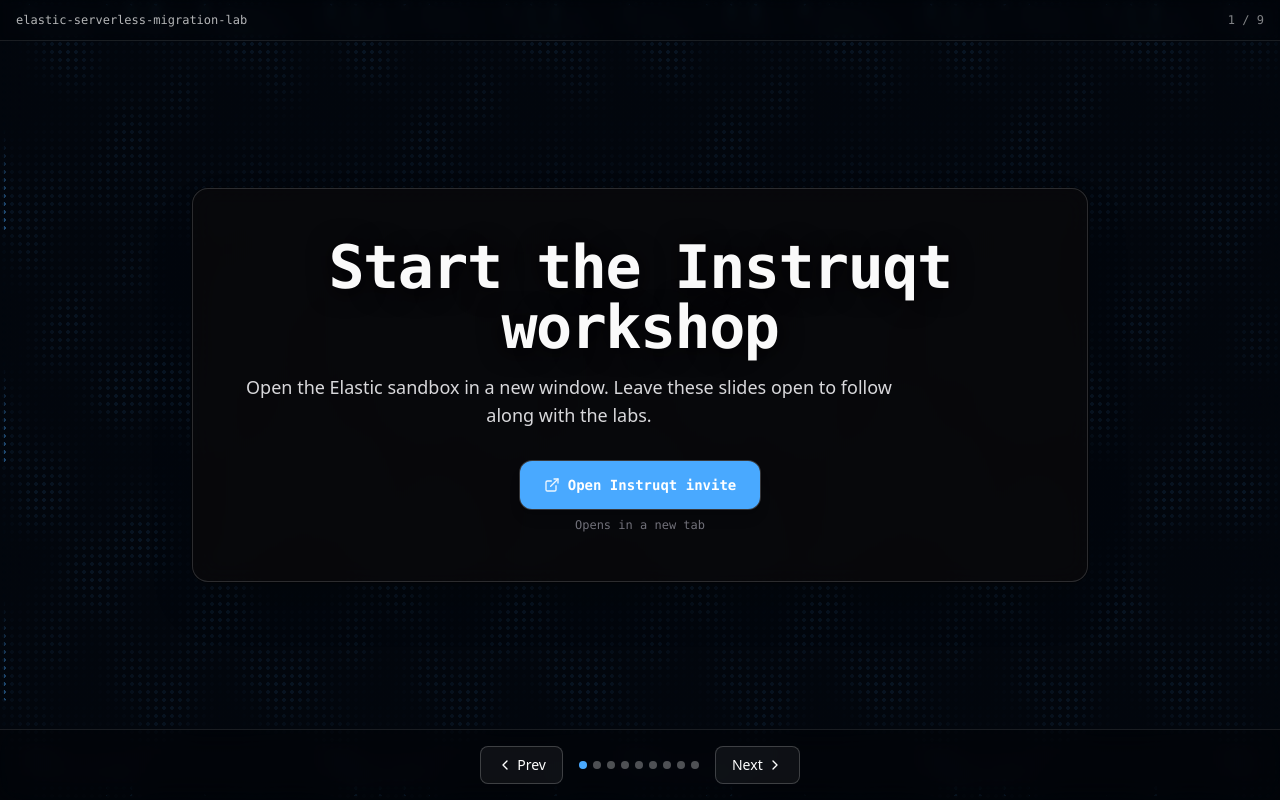
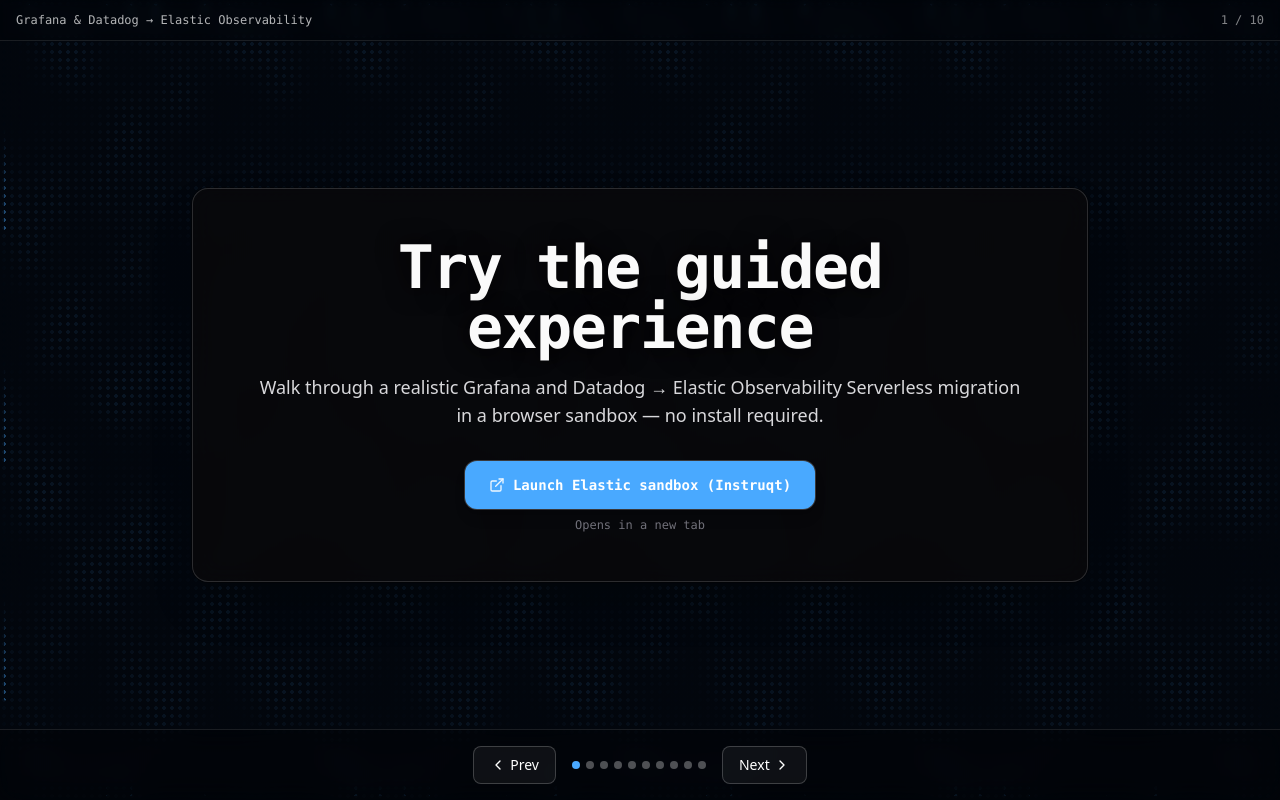
Before and after one commit to poulsbopete/dashboard-alert-migration, a React (Vite) app in the folder slides/: page / in a window 1280 px wide. Built offline with nearby package versions, Linux system fonts and the light colour scheme.

Commit message:
slides: reframe deck for Grafana/Datadog customers moving to Elastic
Made-with: Cursor

```diff
--- a/slides/src/SlideDeck.tsx
+++ b/slides/src/SlideDeck.tsx
@@ -25,105 +25,141 @@ const INSTRUQT_INVITE = "https://play.instruqt.com/elastic/invite/fmt96ftdm41w";
 
 const SLIDES: Slide[] = [
   {
-    title: "Start the Instruqt workshop",
+    title: "Try the guided experience",
     subtitle:
-      "Open the Elastic sandbox in a new window. Leave these slides open to follow along with the labs.",
+      "Walk through a realistic Grafana and Datadog → Elastic Observability Serverless migration in a browser sandbox — no install required.",
     workshopUrl: INSTRUQT_INVITE,
-    workshopLinkLabel: "Open Instruqt invite",
+    workshopLinkLabel: "Launch Elastic sandbox (Instruqt)",
   },
   {
-    title: "Grafana & Datadog → Elastic Observability Serverless",
-    subtitle: "Migration workshop deck",
+    title: "Why teams re-home Grafana & Datadog on Elastic",
+    subtitle:
+      "Customers want fewer silos between metrics stores, log pipelines, and APM — without re-authoring years of dashboards from a blank canvas.",
     bullets: [
-      "OTLP → managed mOTLP · logs-*, metrics-*, traces-*",
-      "Two labs: 20 Grafana + 10 Datadog dashboards",
+      "One managed stack for logs, metrics, and traces (Elastic Observability) instead of bolting together separate vendors and query languages.",
+      "OpenTelemetry-native ingest fits how you already ship telemetry — including dual-publish or gradual cutover from existing collectors.",
+      "ES|QL and Lens give analysts one executable language across signals, with Kibana as a single operations and executive surface.",
+      "APIs and automation matter at enterprise scale: dashboards and alerting should be versionable, repeatable, and CI-friendly — not only UI clicks.",
+    ],
+  },
+  {
+    title: "What this story demonstrates",
+    subtitle:
+      "A credible slice of a real migration: representative Grafana and Datadog assets land as reviewable Kibana content on Serverless.",
+    bullets: [
+      "A multi-service OTLP footprint — the same pattern customers use when standardizing on Elastic managed ingest.",
+      "Dozens of Grafana-style and Datadog-style dashboards exercised end-to-end so you can stress-test classification, ES|QL, and stakeholder review.",
+      "Alert artifacts travel the same automation spine as dashboards — drafts first, then human approval before production enforcement.",
+      "Everything you see is reproducible from source exports + automation — the same ingredients you would pipeline internally.",
     ],
   },
   {
     title: "Elastic by the numbers",
     subtitle:
-      "Illustrative migration efficiency — for executive and practitioner decks. Your timelines depend on panel mix, ES|QL tuning, and change windows.",
+      "Directional benefits we use in customer business cases — your timelines depend on panel complexity, security reviews, and cutover windows.",
     statCards: [
       {
         figure: "4–10×",
-        title: "Less hands-on dashboard time",
+        title: "Less manual dashboard work",
         caption:
-          "Typical planning range we see when bulk conversion + Dashboards API publish replace hand-rebuilding every chart for each source board.",
+          "Planning teams often see this range when bulk conversion plus Dashboards API publish replaces hand-rebuilding every visualization from scratch.",
       },
       {
         figure: "30",
-        title: "Dashboards in this workshop",
-        caption: "20 Grafana + 10 Datadog exports — same two-stage path you can repeat at customer scale.",
+        title: "Dashboards in this journey",
+        caption:
+          "Twenty Grafana-style and ten Datadog-style boards — enough volume to prove classification, not just a happy-path demo.",
       },
       {
         figure: "2",
-        title: "Pipeline stages",
-        caption: "Convert JSON → draft (*-elastic-draft.json), then publish Lens + optional alert rules to Kibana APIs.",
+        title: "Controlled phases",
+        caption:
+          "Phase 1: preserve source intent in structured drafts (PromQL, Datadog queries). Phase 2: publish executable ES|QL in Lens via API.",
       },
       {
         figure: "Hours",
-        title: "Bulk publish window (often)",
+        title: "Time to a reviewable wave",
         caption:
-          "What once stretched across analyst-days per wave can compress to a scripted run, smoke tests, and review — then re-run after tuning WORKSHOP_*.",
+          "Many waves that once consumed analyst-days compress to scripted runs, validation, and SME sign-off — then rerun as you tune mappings.",
       },
       {
         figure: "1",
-        title: "OTLP spine",
-        caption: "One managed ingest story for logs, metrics, and traces — fewer parallel integrations during cutover.",
+        title: "Unified ingest plane",
+        caption:
+          "One OTLP-oriented path for logs, metrics, and traces — fewer parallel integrations while you sunset legacy backends.",
       },
       {
         figure: "4",
-        title: "Monitor drafts (Lab 2)",
-        caption: "Sample Datadog monitor JSON → Kibana rule drafts — same API-first story as dashboards for alert cutover.",
+        title: "Sample alert definitions",
+        caption:
+          "Representative Datadog monitor-style JSON becomes Kibana rule drafts — the same governance model as migrated dashboards.",
       },
     ],
   },
   {
-    title: "Telemetry path",
+    title: "Your telemetry, Elastic’s managed pipeline",
+    subtitle:
+      "Elastic Observability Serverless speaks OTLP fluently — the open standard teams already adopt alongside Grafana and Datadog agents.",
     bullets: [
-      "Python OTLP fleet + Alloy :4317/:4318",
-      "Prometheus scrape (Alloy self-metrics)",
-      "Authorization: ApiKey → Elastic ingest endpoint",
+      "Collectors and agents forward gRPC/HTTP OTLP; Elastic managed ingest terminates with sensible defaults for production cardinality.",
+      "Prometheus-compatible scrape still fits sidecars and service meshes — Elastic becomes the sink, not another siloed Prometheus clone.",
+      "Scoped API keys and Org security align with how enterprises govern cross-team observability projects.",
+      "In the guided sandbox, live telemetry confirms Lens and Discover against real series — not screenshots.",
     ],
   },
   {
-    title: "Two-stage conversion to ES|QL",
+    title: "A deliberate two-stage migration",
+    subtitle:
+      "Reduce risk: separate “capture legacy intent” from “publish executable analytics” so auditors and SREs stay aligned.",
     bullets: [
-      "Stage 1: grafana_to_elastic.py / datadog_dashboard_to_elastic.py → draft JSON (PromQL or Datadog q preserved in migration.*)",
-      "Stage 2: publish_grafana_drafts_kibana.py → Lens ES|QL + Dashboards API",
+      "Stage 1 — Ingest source-of-truth exports (Grafana JSON, Datadog dashboards/monitors) and emit Elastic-oriented drafts with traceable metadata.",
+      "Stage 2 — Publish Lens panels and rules through Kibana APIs, with ES|QL grounded in your actual indices and naming conventions.",
+      "Original PromQL and Datadog queries remain referenced for transparency — they are not silently reinterpreted inside Elasticsearch.",
+      "Rerun, diff, and promote the same assets through dev → staging → prod — matching how mature platform teams ship change.",
     ],
   },
   {
-    title: "Classification → Lens",
+    title: "From familiar signals to Lens charts",
+    subtitle:
+      "Automation classifies the themes SREs already watch — CPU, latency, HTTP health, Kubernetes signals — then maps them to durable ES|QL.",
     bullets: [
-      "Regex categories: cpu, memory, http, latency, storage (disk proxies), k8s, …",
-      "BUCKET(@timestamp, duration) — WORKSHOP_ESQL_BUCKET_DURATION",
-      "Multi-series: breakdown by service.name",
+      "Pattern recognition groups panels so HTTP saturation, golden signals, and infrastructure proxies land in the right Lens templates.",
+      "Time bucketing follows your duration policy so charts honor SLO windows instead of arbitrary fixed buckets.",
+      "Breakdowns favor dimensions you already standardized — for example service.name — so migrated boards stay comparable week over week.",
+      "Edge cases become explicit in documentation panels: humans refine ES|QL where automation should not guess.",
     ],
   },
   {
-    title: "Lab 1 — Grafana",
+    title: "If you are a Grafana customer today",
+    subtitle:
+      "Classic JSON exports, Grafana Cloud app exports, and Elasticsearch-backed app panels each have a path — preserve dashboard IP as you move runtimes.",
     bullets: [
-      "Path A: migrate_grafana_dashboards_to_serverless.sh",
-      "Path B: Cursor — export KIBANA_URL / ES_API_KEY, grafana_to_elastic + publish",
+      "Bulk dashboard JSON: PromQL stays documented while Lens runs ES|QL against your Elastic data plane — no secret translation black box.",
+      "Kubernetes-hosted Grafana with Elasticsearch datasources can pivot through the same publishing APIs your platform team already automates.",
+      "Operating model: platform SREs run conversion and publish jobs; application owners validate visuals against golden datasets.",
+      "Hands-on sandbox mirrors scripted paths your services team can lift into Jenkins, GitHub Actions, or internal runbooks.",
     ],
   },
   {
-    title: "Lab 2 — Datadog",
+    title: "If you are a Datadog customer today",
+    subtitle:
+      "Dashboard JSON and monitor definitions are assets — ship the same discipline you use for IaC so Elastic inherits governance, not chaos.",
     bullets: [
-      "Path A: migrate_datadog_dashboards_to_serverless.sh",
-      "12 widgets per DD dashboard · optional GRAFANA_IMPORT_FROM / ES app dashboards publisher",
+      "Timeseries, top lists, and query widgets become Lens panels with Datadog q captured for audit — ES|QL is what runs at query time.",
+      "Monitors surface as Kibana alert drafts so SecOps and SREs approve thresholds, connectors, and runbooks before go-live.",
+      "Tag-heavy APM and host maps align with OTLP resource attributes already landing in Elastic — fewer semantic rewrites mid-migration.",
+      "Dense dashboards prove the classification engine: many widgets per board is closer to customer reality than toy samples.",
     ],
   },
   {
-    title: "Before you go — quick checklist",
+    title: "Your next steps with Elastic",
     subtitle:
-      "Use this on the Instruqt sandbox (or your laptop with the same env vars). Maintainer deploy notes live in the GitHub README, not on this slide.",
+      "Treat the sandbox as a rehearsal: the same checklist scales to your first production wave once connectivity and roles are ready.",
     bullets: [
-      "Telemetry: In Discover or Observability, confirm recent data in logs-* and metrics-* (OTLP → Alloy → mOTLP is the default path in this lab).",
-      "Dashboards: In Kibana, open Dashboards — look for titles ending in \"(Grafana import draft)\" or \"(Datadog dashboard import draft)\"; edit a Lens panel to see the ES|QL.",
-      "Alerts (Lab 2): Rules land as drafts — review and tune in Stack Management → Rules before you’d enable them in a real cutover.",
-      "Repeat at scale: Same two-stage idea — convert source JSON → publish with the workshop scripts or your CI — applies to the next wave of boards and monitors.",
+      "Validate ingest: Confirm logs, metrics, and traces you care about appear in Elastic with the tags and services your teams expect.",
+      "Review migrated drafts with dashboard owners: titles, ES|QL, and annotations should pass a human gate before executives rely on them.",
+      "Exercise alerting: Wire notification destinations you already trust, run failure drills, and only then broaden enforcement.",
+      "Industrialize: Check automation into source control, parameterize environments, and schedule the next portfolio slice — volume wins when repeatability wins.",
     ],
   },
 ];
@@ -159,7 +195,7 @@ export function SlideDeck() {
       <div className="relative z-10 flex min-h-screen flex-col">
         <header className="flex items-center justify-between border-b border-white/10 bg-black/20 px-4 py-3 backdrop-blur-sm">
           <span className="font-mono text-xs text-white/70">
-            elastic-serverless-migration-lab
+            Grafana & Datadog → Elastic Observability
           </span>
           <span className="font-mono text-xs text-white/50">
             {i + 1} / {n}
@@ -184,7 +220,7 @@ export function SlideDeck() {
               {slide.title}
             </h1>
             {slide.subtitle ? (
-              <p className="mt-4 max-w-2xl text-lg text-zinc-200/95">{slide.subtitle}</p>
+              <p className="mx-auto mt-4 max-w-3xl text-lg text-zinc-200/95">{slide.subtitle}</p>
             ) : null}
             {slide.statCards?.length ? (
               <div className="mt-10 grid w-full gap-4 sm:grid-cols-2 xl:grid-cols-3">
@@ -234,7 +270,7 @@ export function SlideDeck() {
               </div>
             ) : null}
             {slide.bullets?.length ? (
-              <ul className="mt-10 max-w-2xl space-y-3 text-left text-base text-zinc-100 sm:text-lg">
+              <ul className="mx-auto mt-10 max-w-3xl space-y-3 text-left text-base text-zinc-100 sm:text-lg">
                 {slide.bullets.map((b) => (
                   <li key={b} className="flex gap-3 leading-snug">
                     <span className="mt-2 h-1.5 w-1.5 shrink-0 rounded-full bg-[var(--primary)]" />
```
